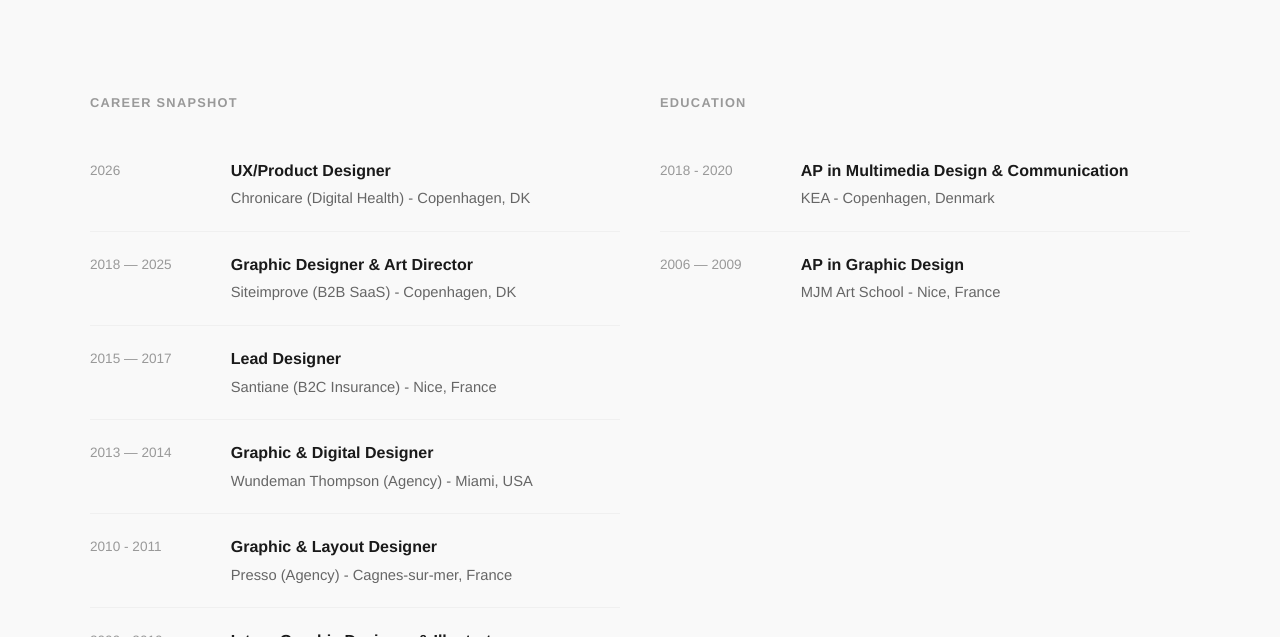
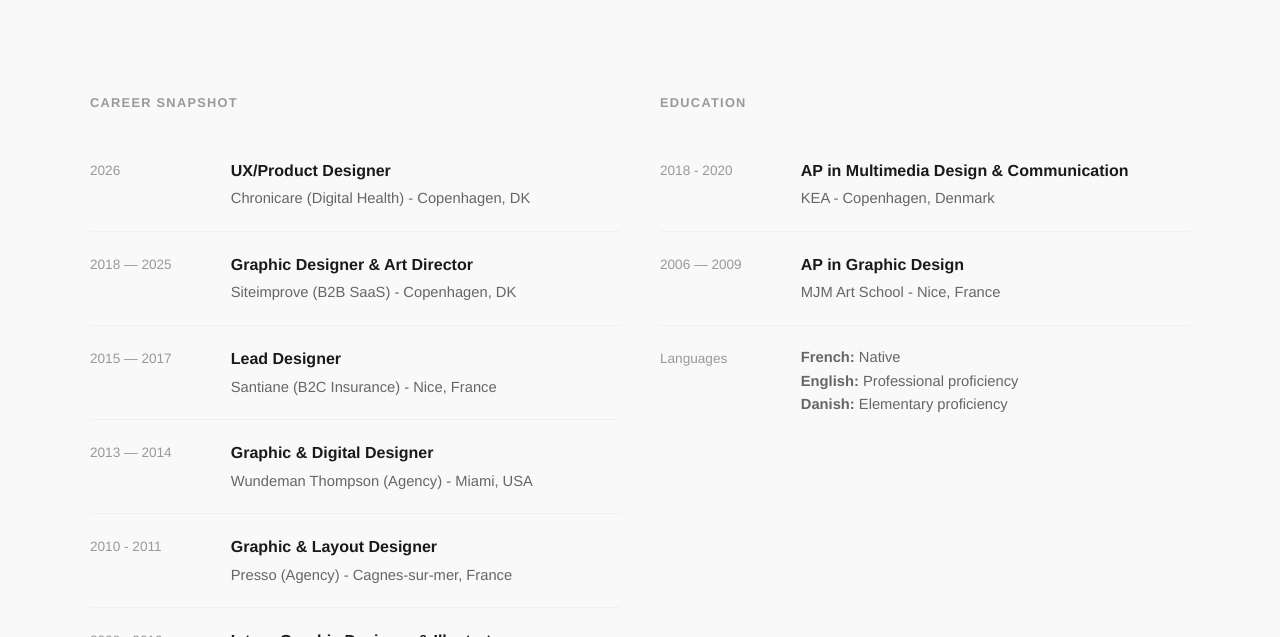
Before and after one commit to io-ananas/portfolio, a plain HTML site: page about.html in a window 1280 px wide. Shown: the part 661-1298 px from the top of the page. Drawn offline with Linux system fonts and the light colour scheme.

Commit message:
Languages added

```diff
--- a/about.html
+++ b/about.html
@@ -111,6 +111,14 @@
                 <p>MJM Art School - Nice, France</p>
               </div>
             </div>
+            <div class="career-entry">
+              <span class="career-year">Languages</span>
+              <div>
+                <p><b>French:</b> Native</p>
+                <p><b>English:</b> Professional proficiency</p>
+                <p><b>Danish:</b> Elementary proficiency</p>
+              </div>
+            </div>
           </div>
         </div>
       </div>
```
Also changed, not shown: 1 other file.
